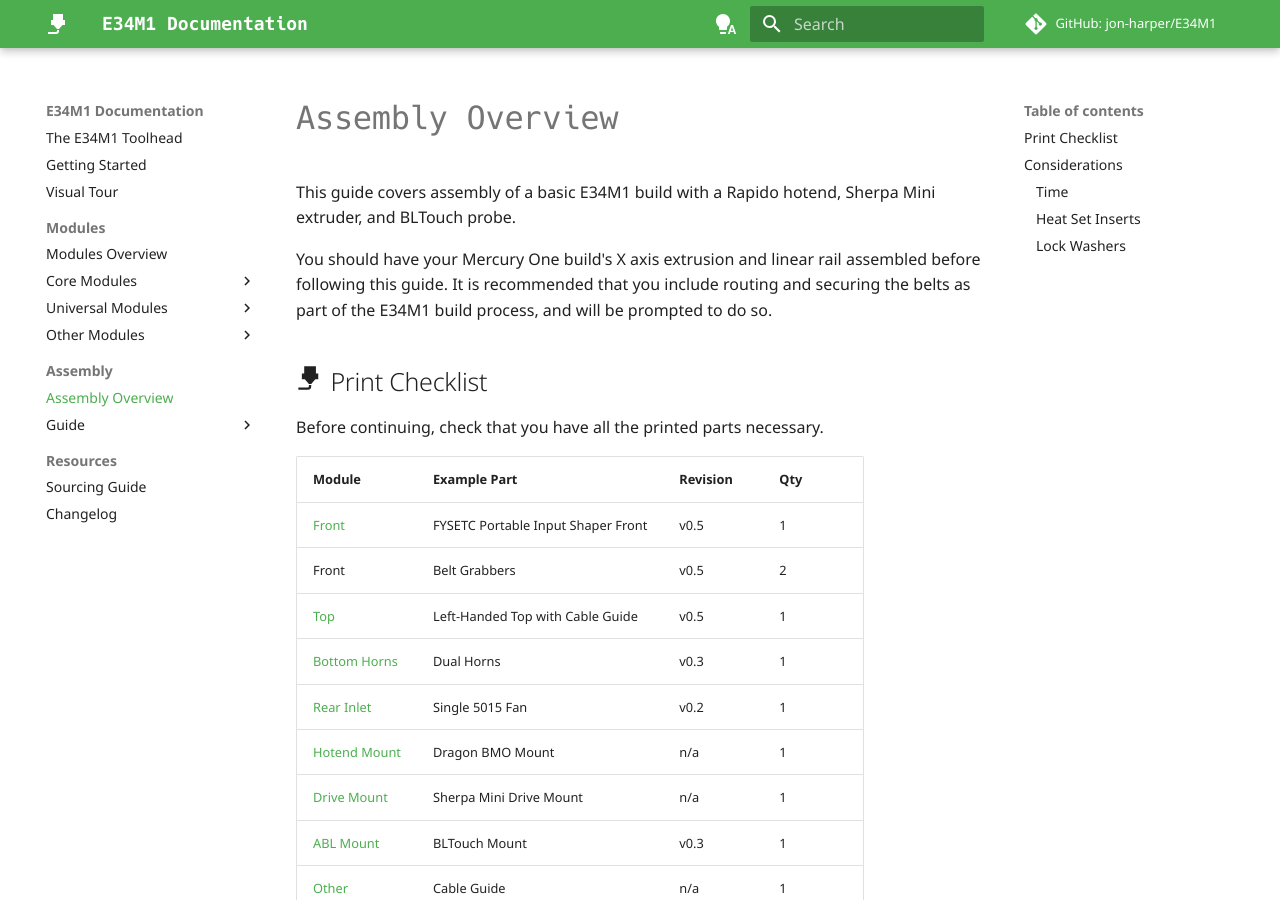
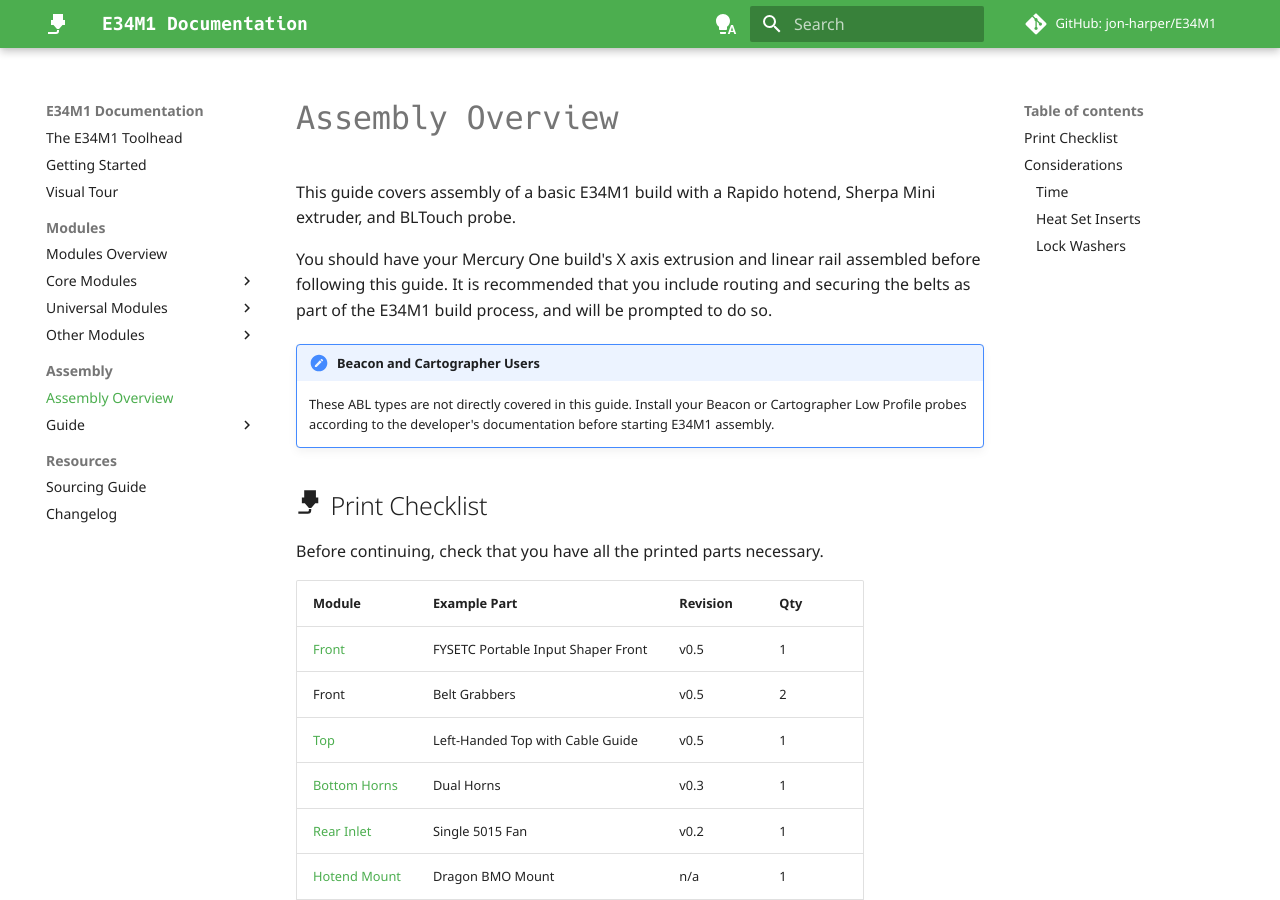
Before and after one commit to jon-harper/E34M1, an MkDocs documentation site: the page built from docs/assembly/index.md, in a window 1280 px wide and 900 px high. Built offline with MkDocs 1.6.1 and Material for MkDocs 9.7.7, drawn with Linux system fonts in a browser that asks for light colours; comment, search, counter and statistics services are not loaded.

Commit message:
Fixed #48

```diff
--- a/docs/assembly/index.md
+++ b/docs/assembly/index.md
@@ -8,6 +8,10 @@ date: 2023-4-8
 This guide covers assembly of a basic E34M1 build with a Rapido hotend, Sherpa Mini extruder, and BLTouch probe.
 
 You should have your Mercury One build's X axis extrusion and linear rail assembled before following this guide. It is recommended that you include routing and securing the belts as part of the E34M1 build process, and will be prompted to do so.
+
+!!! note "Beacon and Cartographer Users"
+    These ABL types are not directly covered in this guide. Install your Beacon or Cartographer Low Profile probes according to the
+    developer's documentation before starting E34M1 assembly.
 
 ## :material-printer-3d-nozzle: Print Checklist
 
```
